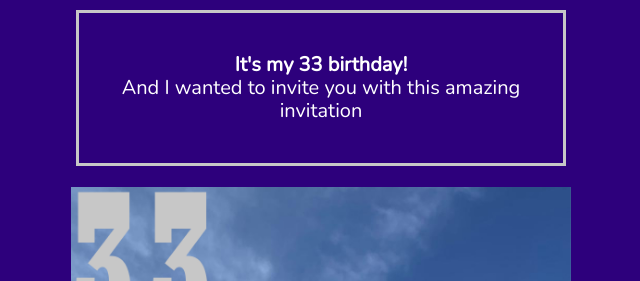
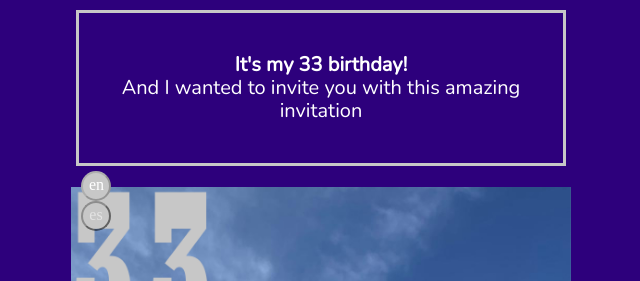
Before and after one commit to grassofacundo/bday-invite, a React (Create React App) app: page / in a window 1280 px wide. Shown: the top 281 px of the page, without its empty margins (319-959 px from the left). Built offline with nearby package versions, Linux system fonts and the light colour scheme.

Commit message:
Hide warnings

```diff
--- a/src/App.jsx
+++ b/src/App.jsx
@@ -99,9 +99,9 @@ function App() {
                             userInfoProp={{ name, extras }}
                         />
                         <div className={styles.imageCarousel}>
-                            {/* <LanguagePicker
+                            <LanguagePicker
                                 changeLang={setUserLanguage}
-                            ></LanguagePicker> */}
+                            ></LanguagePicker>
                             {assets.map((asset, i) => (
                                 <AssetView
                                     key={i}
--- a/src/LanguagePicker/LanguagePicker.module.scss
+++ b/src/LanguagePicker/LanguagePicker.module.scss
@@ -1,4 +1,5 @@
 .languageSelection {
+    display: none;
     position: absolute;
     left: 10px;
     z-index: 1;
```
